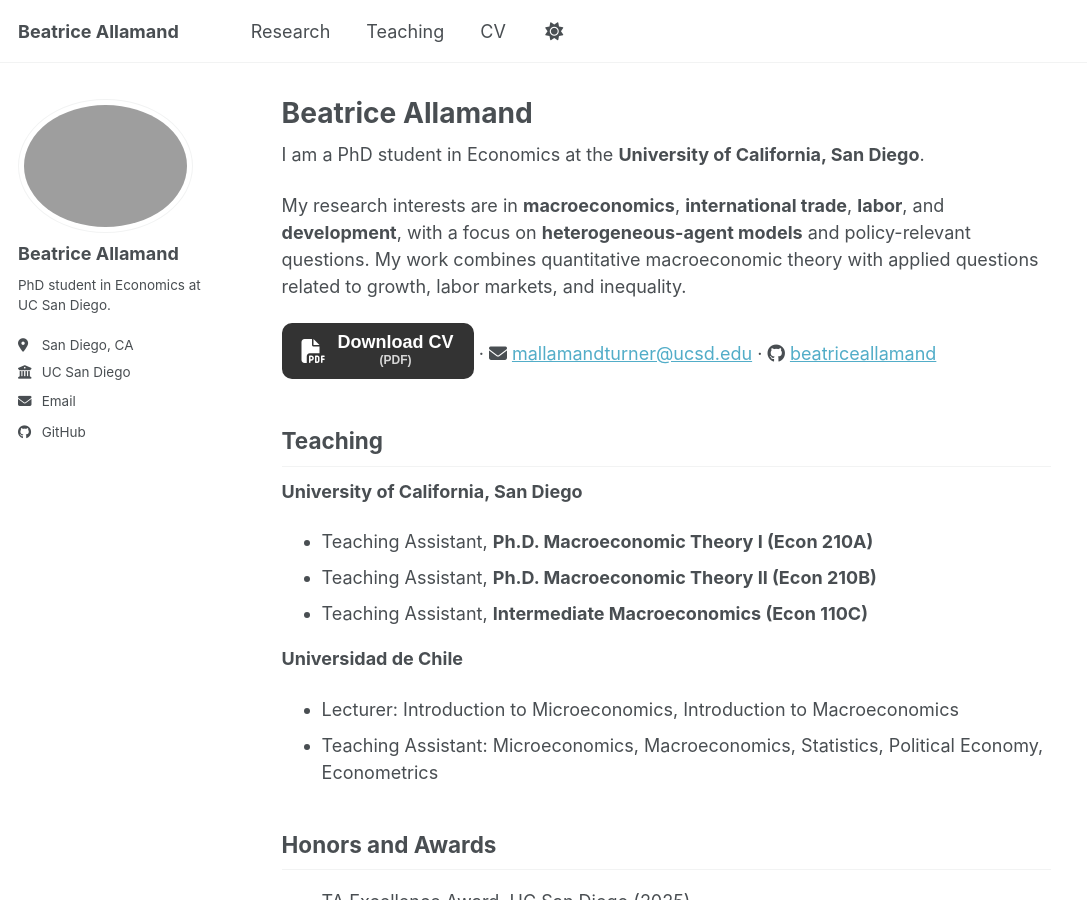
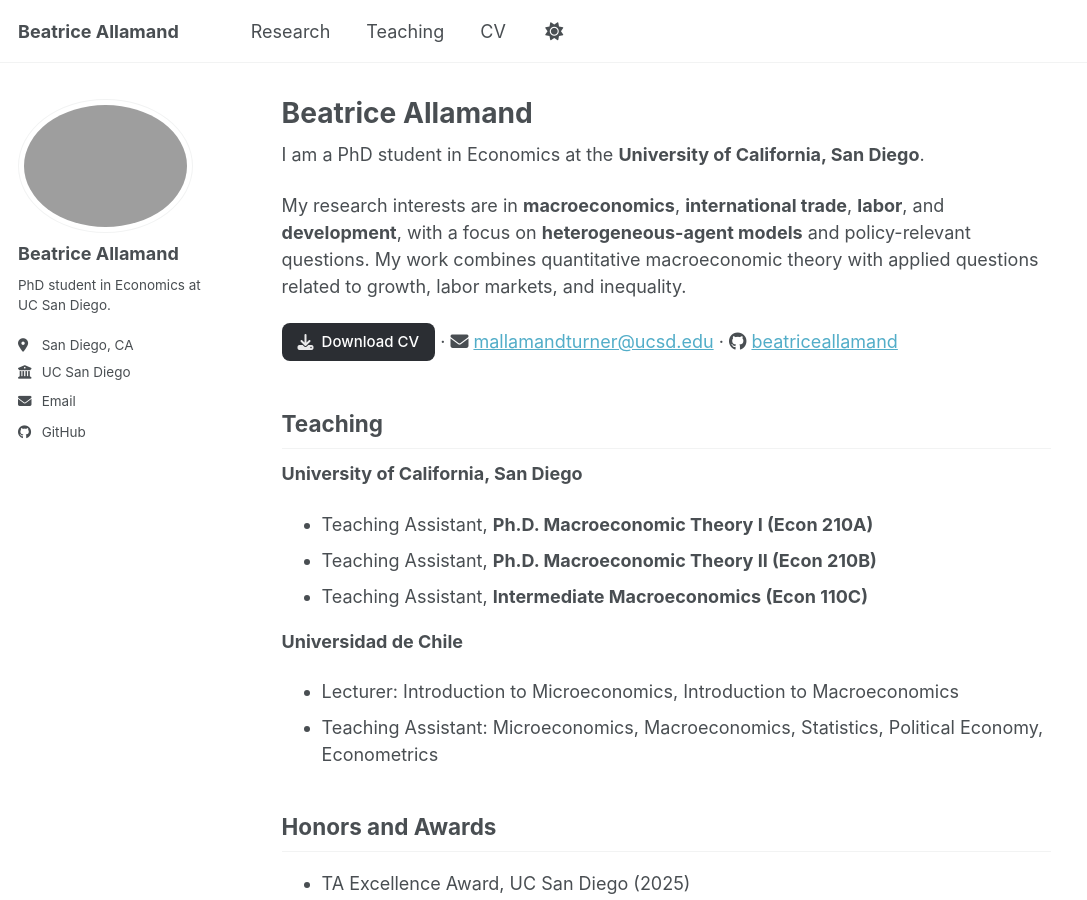
Before and after one commit to beatriceallamand/beatriceallamand.github.io, a Jekyll site: the page built from _pages/about.md, in a window 1280 px wide and 900 px high. Shown: the whole window, without its empty margins (0-1087 px from the left). Built offline with Jekyll 4.4.1, drawn with Linux system fonts in a browser that asks for light colours; a script bundle is joined from its source files by our own code; library files that are not in the unit come from our copies.

Commit message:
Update about.md

```diff
--- a/_pages/about.md
+++ b/_pages/about.md
@@ -11,12 +11,9 @@
 
 My research interests are in **macroeconomics**, **international trade**, **labor**, and **development**, with a focus on **heterogeneous-agent models** and policy-relevant questions. My work combines quantitative macroeconomic theory with applied questions related to growth, labor markets, and inequality.
 
-<a href="/files/cv.pdf" class="btn btn--info" style="background-color: #333; color: white; border-radius: 10px; padding: 10px 20px; text-decoration: none; display: inline-flex; align-items: center; font-family: sans-serif;">
-  <i class="fas fa-file-pdf" style="margin-right: 12px; font-size: 24px;"></i>
-  <span style="display: flex; flex-direction: column;">
-    <strong style="font-size: 18px; line-height: 1;">Download CV</strong>
-    <small style="font-size: 12px; opacity: 0.8;">(PDF)</small>
-  </span>
+<a href="/files/cv.pdf" class="btn" style="background-color: #2b2e33; color: #ffffff; border-radius: 8px; padding: 8px 16px; text-decoration: none; display: inline-flex; align-items: center; font-family: -apple-system, system-ui, BlinkMacSystemFont, 'Segoe UI', Roboto, 'Helvetica Neue', Arial, sans-serif; transition: background-color 0.2s ease;">
+  <i class="fas fa-download" style="margin-right: 8px; font-size: 16px; opacity: 0.9;"></i>
+  <span style="font-weight: 500; font-size: 15px;">Download CV</span>
 </a> ·
 <i class="fas fa-envelope"></i> [mallamandturner@ucsd.edu](mailto:mallamandturner@ucsd.edu)   ·
 <i class="fab fa-github"></i> [beatriceallamand](https://github.com/beatriceallamand)
```
